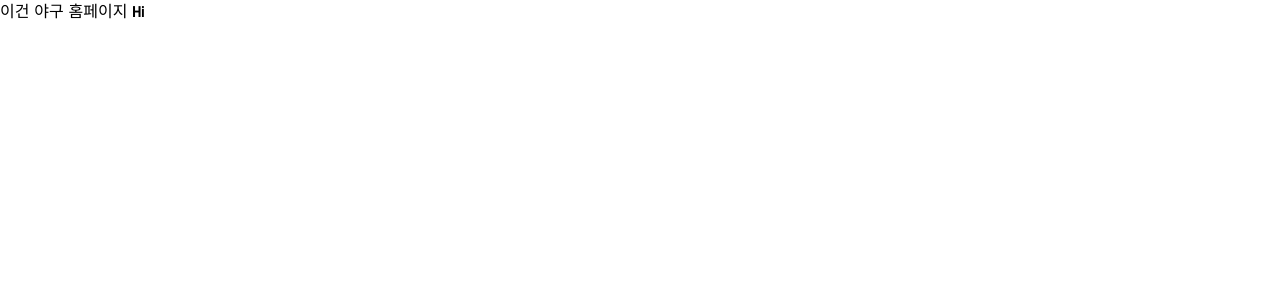
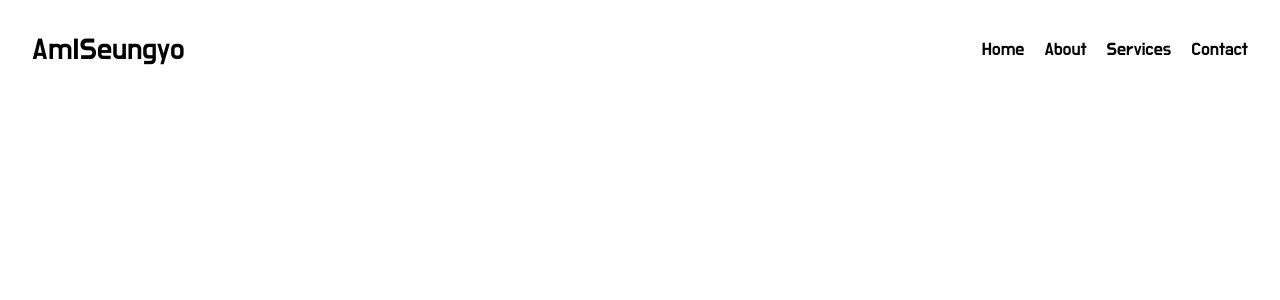
Before and after one commit to khs0727/Amiseungyo, a Next.js app: page / in a window 1280 px wide. Shown: the top 300 px of the page. Built offline with nearby package versions, Linux system fonts and the light colour scheme.

Commit message:
feat: nav 기본 틀 구현

```diff
--- a/src/app/page.tsx
+++ b/src/app/page.tsx
@@ -1,7 +1,9 @@
+import Nav from '@/components/nav';
+
 export default function Home() {
   return (
     <div>
-      <h2>이건 야구 홈페이지 Hi</h2>
+      <Nav />
     </div>
   );
 }
--- /dev/null
+++ b/src/components/nav.tsx
@@ -0,0 +1,23 @@
+'use client';
+
+import { useThemeStore } from '@/store/themeStore';
+import { TEAMCOLORS, TeamNames } from '@/constants/teams';
+import Link from 'next/link';
+
+export default function Nav() {
+  const team = useThemeStore((state) => state.team as TeamNames);
+
+  const navClass = TEAMCOLORS[team];
+
+  return (
+    <nav className={`p-8 ${navClass} flex justify-between`}>
+      <h1 className="text-3xl text-#f8fafc">AmISeungyo</h1>
+      <div className="flex gap-5 items-center text-lg text-#f8fafc">
+        <Link href="/home">Home</Link>
+        <Link href="/about">About</Link>
+        <Link href="/services">Services</Link>
+        <Link href="/contact">Contact</Link>
+      </div>
+    </nav>
+  );
+}
--- a/src/constants/teams.ts
+++ b/src/constants/teams.ts
@@ -10,3 +10,28 @@ export const TEAMS = [
   'NC 다이노스',
   '키움 히어로즈',
 ];
+
+export type TeamNames =
+  | '기아 타이거즈'
+  | '삼성 라이온즈'
+  | 'LG 트윈스'
+  | '두산 베어스'
+  | 'SSG 랜더스'
+  | 'KT 위즈'
+  | '한화 이글스'
+  | '롯데 자이언츠'
+  | 'NC 다이노스'
+  | '키움 히어로즈';
+
+export const TEAMCOLORS: Record<TeamNames, string> = {
+  '기아 타이거즈': 'team-기아 타이거즈-background',
+  '삼성 라이온즈': 'team-삼성 라이온즈-background',
+  'LG 트윈스': 'team-LG 트윈스-background',
+  '두산 베어스': 'team-두산 베어스-background',
+  'SSG 랜더스': 'team-SSG 랜더스-background',
+  'KT 위즈': 'team-KT 위즈-background',
+  '한화 이글스': 'team-한화 이글스-background',
+  '롯데 자이언츠': 'team-롯데 자이언츠-background',
+  'NC 다이노스': 'team-NC 다이노스-background',
+  '키움 히어로즈': 'team-키움 히어로즈-background',
+};
```
